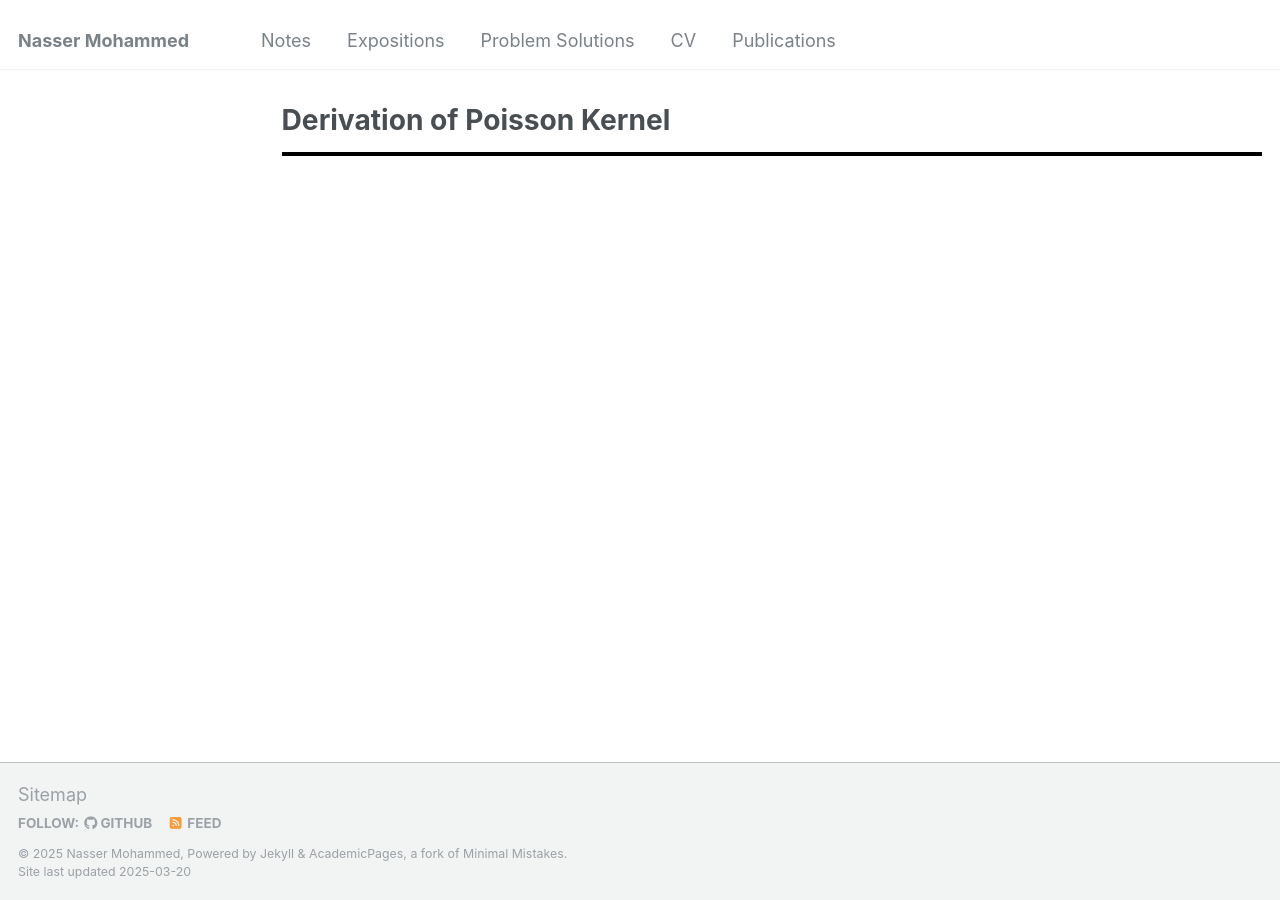
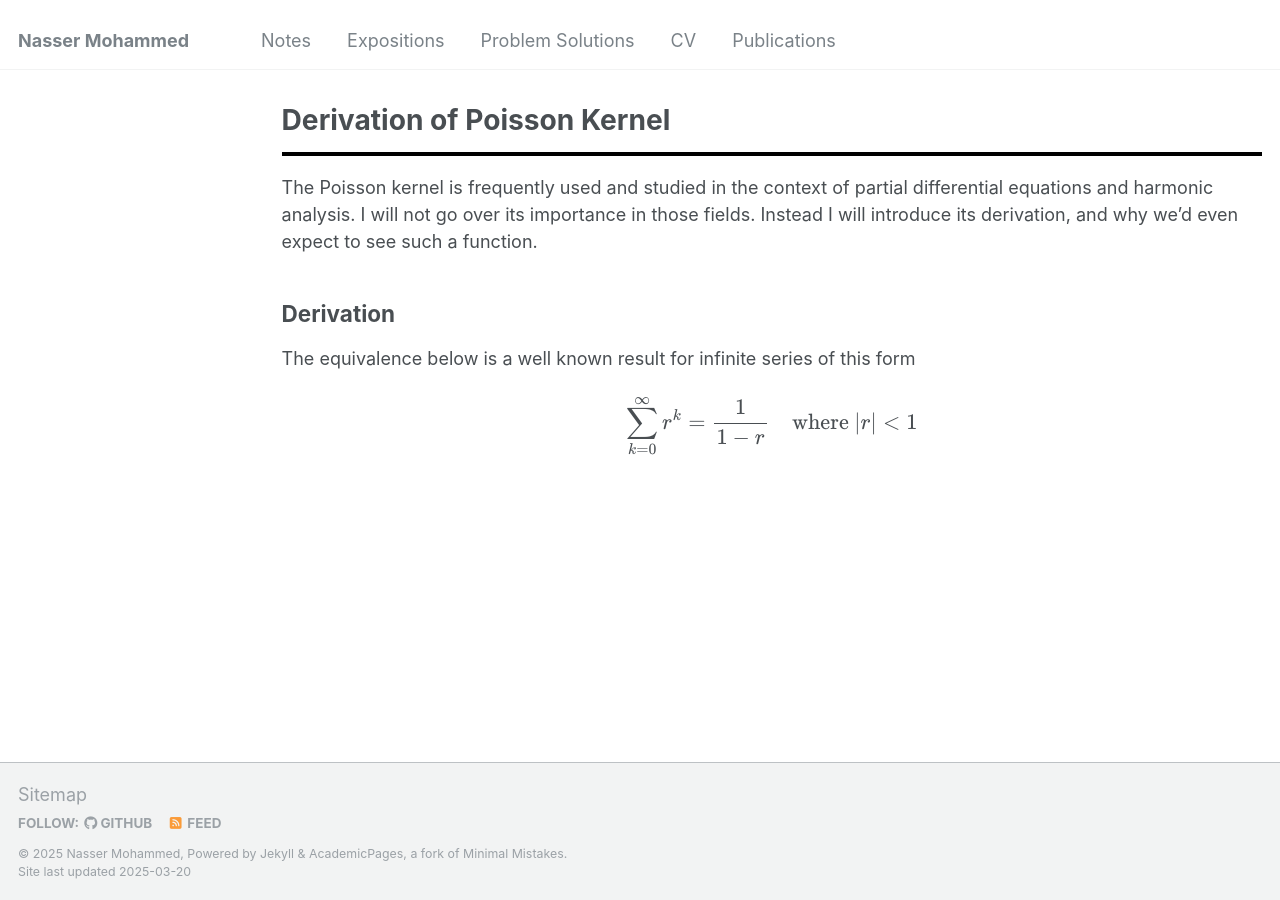
Before and after one commit to Nasser-Mohammed/Nasser-Mohammed.github.io, a Jekyll site: the page built from _pages/notes/Fourier-Analysis/poisson-kernel.md, in a window 1280 px wide. Built offline with Jekyll 4.4.1, drawn with Linux system fonts in a browser that asks for light colours.

Commit message:
Update poisson-kernel.md

```diff
--- a/_pages/notes/Fourier-Analysis/poisson-kernel.md
+++ b/_pages/notes/Fourier-Analysis/poisson-kernel.md
@@ -5,3 +5,8 @@ permalink: /notes/fourier-analysis/poisson-kernel/
 author_profile: false
 ---
 <hr style="border: 2px solid black;">
+The Poisson kernel is frequently used and studied in the context of partial differential equations and harmonic analysis. I will not go over its importance in those fields. Instead I will introduce its derivation, and why we'd even expect to see such a function.
+
+## Derivation
+The equivalence below is a well known result for infinite series of this form
+\\[\sum_{k = 0}^{\infty}r^k = \frac{1}{1-r} \ \ \ \text{ where } |r| < 1\\]
```
